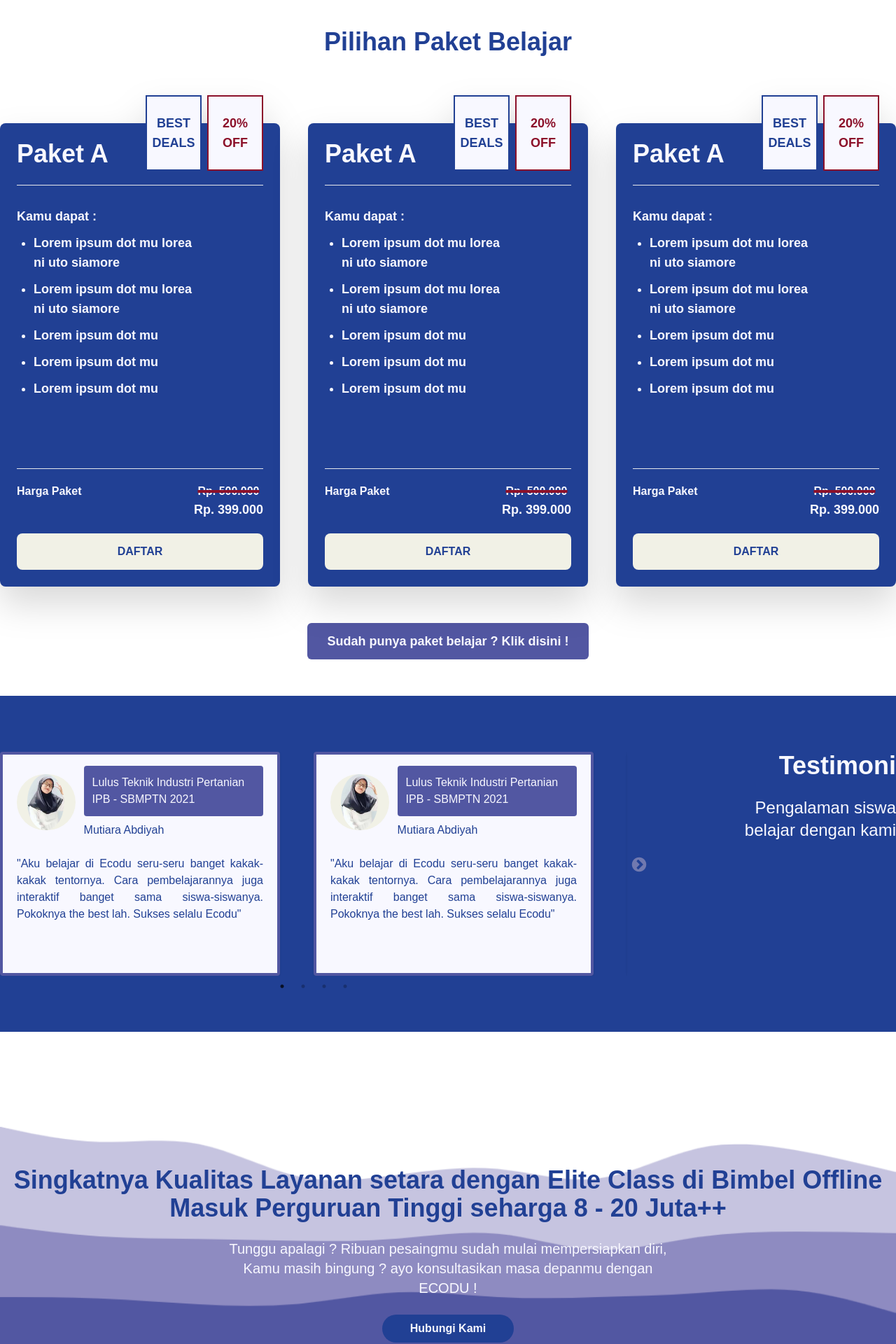
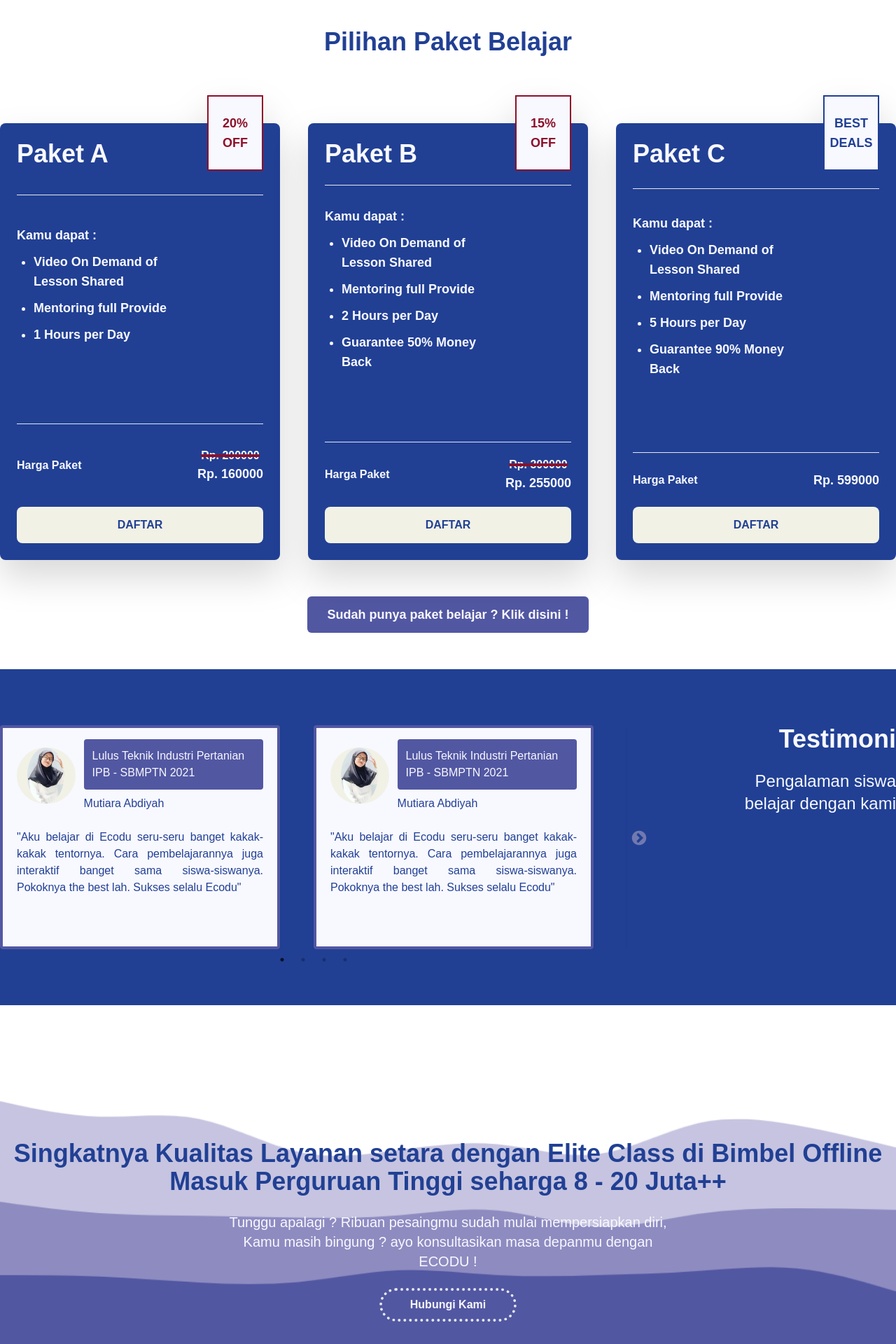
Before and after one commit to mtaufikbaskoro/ecodu-sublanding, a Next.js app: page / in a window 1280 px wide. Shown: the part 1080-3000 px from the top of the page at 70% size. Built offline with nearby package versions, Linux system fonts and the light colour scheme.

Commit message:
fixing pricing card

```diff
--- a/components/Banner.js
+++ b/components/Banner.js
@@ -1,6 +1,6 @@
 const Banner = (props) => {
     const {title} = props
-    if(title === 'Best Seller'){
+    if(title === 'best seller'){
         return(
             <div className="bg-additional-color-200 md:w-20 w-16 -mt-16 flex text-center items-center text-primary-color border-2 border-primary-color">
                 <h1 className="md:text-lg text-sm font-bold uppercase py-6">Best Deals</h1>
--- a/components/PricingCard.js
+++ b/components/PricingCard.js
@@ -1,32 +1,43 @@
 import Banner from "./Banner";
 
-const PricingCard = () => {
+const PricingCard = (props) => {
+    const {data} = props;
     return(
-        <div className="flex flex-col gap-5 p-6 bg-primary-color text-additional-color-200 font-semibold rounded-lg drop-shadow-2xl">
+        <div className="flex flex-col justify-between gap-5 p-6 bg-primary-color text-additional-color-200 font-semibold rounded-lg drop-shadow-2xl">
             <div className="flex justify-between">
-                <h1 className="md:text-4xl text-2xl">Paket A</h1>
+                <h1 className="md:text-4xl text-2xl">{data.name}</h1>
                 <div className="flex gap-2">
-                    <Banner title="Best Seller" />
-                    <Banner title="20%" />
+                    {
+                        data.disc !== 'none' ? <Banner title={`${data.disc}%`} /> : <></>
+                    }
+                    {
+                        data.status !== 'normal' ? <Banner title={data.status} /> : <></>
+                    }
                 </div>
             </div>
             <hr />
             <div className="lg:pr-24 md:text-lg text-md">
                 <h4 className="py-2.5">Kamu dapat :</h4>
                 <ul className="list-disc space-y-2.5 pl-6">
-                    <li>Lorem ipsum dot mu lorea ni uto siamore</li>
-                    <li>Lorem ipsum dot mu lorea ni uto siamore</li>
-                    <li>Lorem ipsum dot mu</li>
-                    <li>Lorem ipsum dot mu</li>
-                    <li>Lorem ipsum dot mu</li>
+                    {
+                        data.benefits.map((benefit, index) => {
+                            return(
+                                <li key={index}>{benefit}</li>
+                            )
+                        })
+                    }
                 </ul>
             </div>
             <hr className="mt-20" />
-            <div className="flex justify-between ">
+            <div className="flex justify-between items-center">
                 <h4>Harga Paket</h4>
                 <div className="text-center">
-                    <p className="line-through decoration-[#8C112A] decoration-4">Rp. 500.000</p>
-                    <p className="text-lg">Rp. 399.000</p>
+                    {
+                        data.disc !== 'none' ? <p className="line-through decoration-[#8C112A] decoration-4">Rp. {data.price}</p> : <></>
+                    }
+                    {
+                        data.disc !== 'none' ? <p className="text-lg">Rp. {data.price - (data.price * data.disc/100)}</p> : <p className="text-lg">Rp. {data.price}</p>
+                    }
                 </div>
             </div>
             <a className="text-center bg-additional-color-300 hover:bg-additional-color-200 text-primary-color uppercase py-3.5 rounded-lg font-bold cursor-pointer transition ease-in-out">Daftar</a>
--- a/pages/index.js
+++ b/pages/index.js
@@ -1,5 +1,4 @@
 import React, {useState, useEffect} from 'react'
-import Image from 'next/image';
 import Head from 'next/head'
 import Jumbotron from '../parts/Jumbotron'
 import Pricing from '../parts/Pricing'
@@ -50,7 +49,6 @@
       </div>
       <div className='relative'>
         <Contact />
-        <Image src="/assets/stacked-waves.png" layout='fill' className='bottom-0 z-[-10]' />
       </div>
       <div className="bg-additional-color-100 pt-24">
         <Footer />
--- a/parts/Contact.js
+++ b/parts/Contact.js
@@ -1,14 +1,15 @@
 import {motion} from 'framer-motion'
+import Image from 'next/image';
 
 const Contact = () => {
     return(
-        <div className="xl:max-w-7xl md:max-w-2xl max-w-xs mx-auto pt-32 flex flex-col justify-center items-center text-center z-30">
+        <div className="xl:max-w-7xl md:max-w-2xl max-w-xs mx-auto pt-32 flex flex-col justify-center items-center text-center z-50">
             <motion.h2
                 initial={{opacity: 0, y:100}}
                 whileInView={{opacity: 1, y:0}}
                 transition={{delay: 0.2}}
                 viewport={{once: true}}
-                className="md:text-4xl text-2xl text-primary-color font-bold">
+                className="md:text-4xl text-2xl text-primary-color font-bold z-10">
                     Singkatnya Kualitas Layanan setara dengan Elite Class di Bimbel Offline Masuk Perguruan Tinggi seharga 8 - 20 Juta++
             </motion.h2>
             <motion.p
@@ -16,18 +17,19 @@
                 whileInView={{opacity: 1, y:0}}
                 transition={{delay: 0.5}}
                 viewport={{once: true}}
-                className="mt-6 xl:w-[640px] text-additional-color-200 md:text-xl text-md">
+                className="mt-6 xl:w-[640px] text-additional-color-200 md:text-xl text-md z-10">
                 Tunggu apalagi ? Ribuan pesaingmu sudah mulai mempersiapkan diri, Kamu masih bingung ? ayo konsultasikan masa depanmu dengan ECODU !
             </motion.p>
             <motion.a
-                href=""
-                className="mt-6 text-additional-color-200 font-bold bg-primary-color cursor-pointer px-10 py-2 rounded-full"
+                href="#"
+                className="mt-6 text-additional-color-200 font-bold bg-additional-color-100 border-4 hover:bg-slate-700 border-dotted cursor-pointer px-10 py-2 rounded-full z-10 transition ease-in-out"
                 initial={{opacity: 0, y:100}}
                 whileInView={{opacity: 1, y:0}}
                 transition={{delay: 0.8}}
                 viewport={{once: true}} >
                     Hubungi Kami
             </motion.a>
+            <Image src="/assets/stacked-waves.png" layout='fill' className='bottom-0 z-[-9999]' />
         </div>
     )
 }
--- a/parts/Pricing.js
+++ b/parts/Pricing.js
@@ -2,6 +2,44 @@
 import { motion } from "framer-motion";
 
 const Pricing = () => {
+    const datas = [
+        {
+            name: 'Paket A',
+            benefits: [
+                'Video On Demand of Lesson Shared',
+                'Mentoring full Provide',
+                '1 Hours per Day',
+            ],
+            price: 200000,
+            disc: 20,
+            status: 'normal'
+        },
+        {
+            name: 'Paket B',
+            benefits: [
+                'Video On Demand of Lesson Shared',
+                'Mentoring full Provide',
+                '2 Hours per Day',
+                'Guarantee 50% Money Back'
+            ],
+            price: 300000,
+            disc: 15,
+            status: 'normal'
+        },
+        {
+            name: 'Paket C',
+            benefits: [
+                'Video On Demand of Lesson Shared',
+                'Mentoring full Provide',
+                '5 Hours per Day',
+                'Guarantee 90% Money Back'
+            ],
+            price: 599000,
+            disc: 'none',
+            status: 'best seller'
+        }
+
+    ]
     return(
         <div className="mt-24 xl:max-w-7xl md:max-w-2xl max-w-xs mx-auto">
             <motion.h1
@@ -18,9 +56,13 @@
                 transition={{delay: 0.5}}
                 viewport={{once: true}}
                 className="mt-24 grid xl:grid-cols-3 xl:gap-10 gap-20">
-                <PricingCard />
-                <PricingCard />
-                <PricingCard />
+                {
+                    datas.map((data, index) => {
+                        return(
+                            <PricingCard key={index} data={data} />
+                        )
+                    })
+                }
             </motion.div>
             <motion.div
                 initial={{opacity: 0, y:100}}
```
